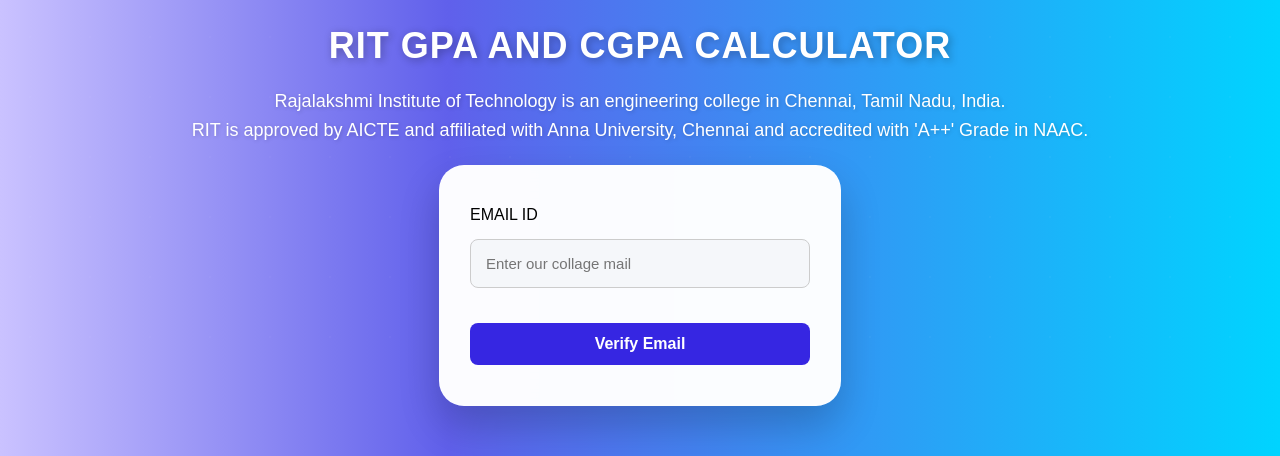
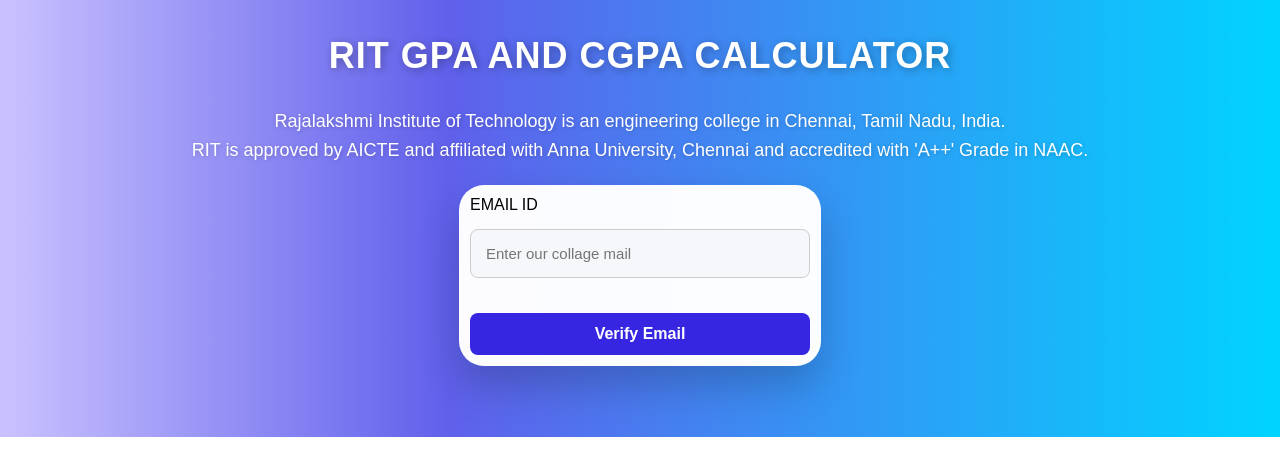
Before and after one commit to kathirvelan19/RIT-GPA-CGPA-CALCULATOR, a plain HTML site: page index.html in a window 1280 px wide. Shown: the part 413-869 px from the top of the page. Drawn offline with Linux system fonts and the light colour scheme; a web font is replaced by a local one.

Commit message:
Update index.html

```diff
--- a/index.html
+++ b/index.html
@@ -67,6 +67,7 @@
         text-shadow: 2px 2px 8px rgba(0, 0, 0, 0.3);
         font-weight: 700;
         letter-spacing: 1px;
+        padding:10px
       }
 
       #imgbox {
@@ -83,7 +84,7 @@
         box-shadow: 0 20px 40px rgba(0, 0, 0, 0.2), 0 0 20px rgba(255, 255, 255, 0.1) inset;
         border-radius: 25px;
         border: 1px solid rgba(255, 255, 255, 0.2);
-        padding: 40px 30px;
+        padding: 10px 10px;
         gap: 10px;
         width: 340px;
         display: flex;
```
